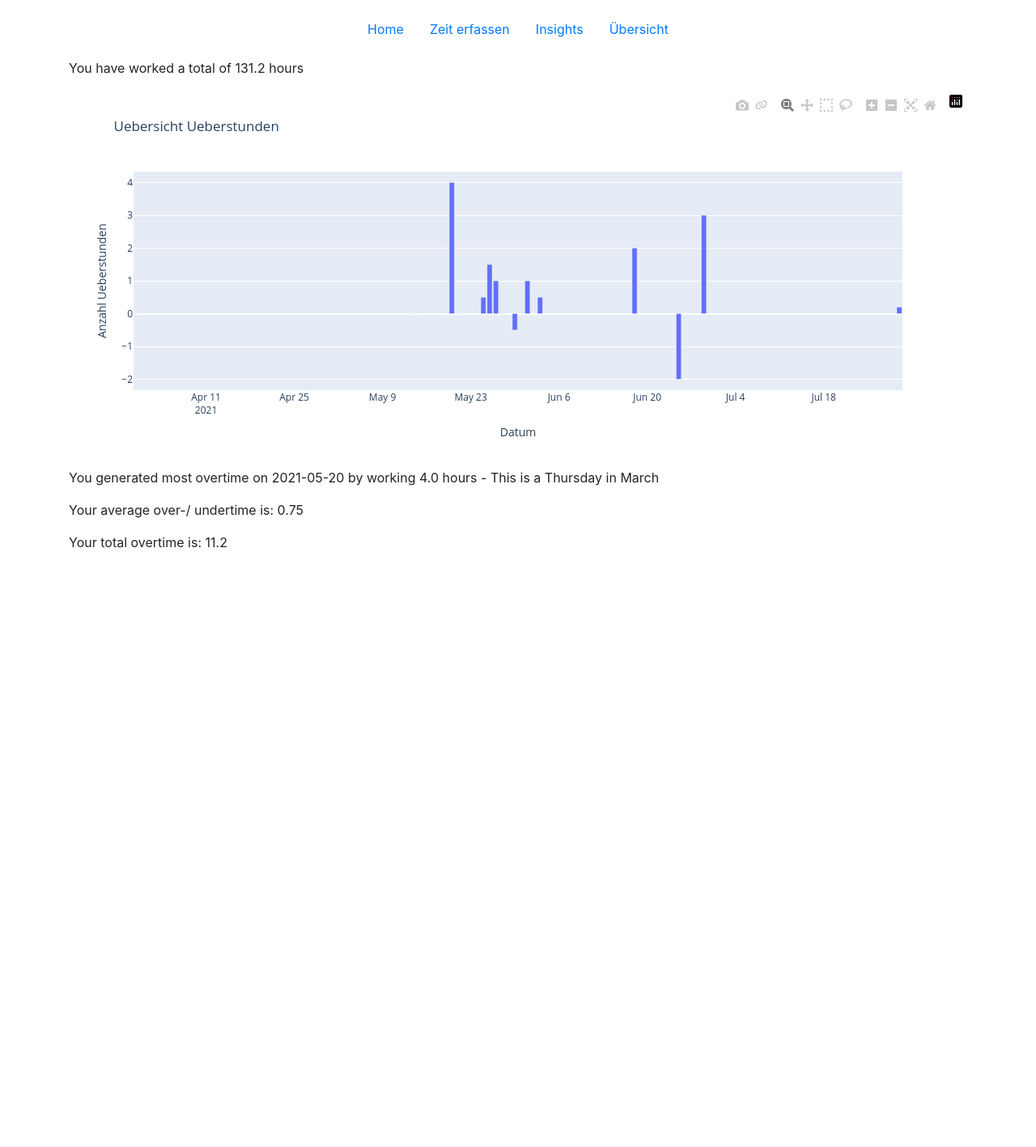
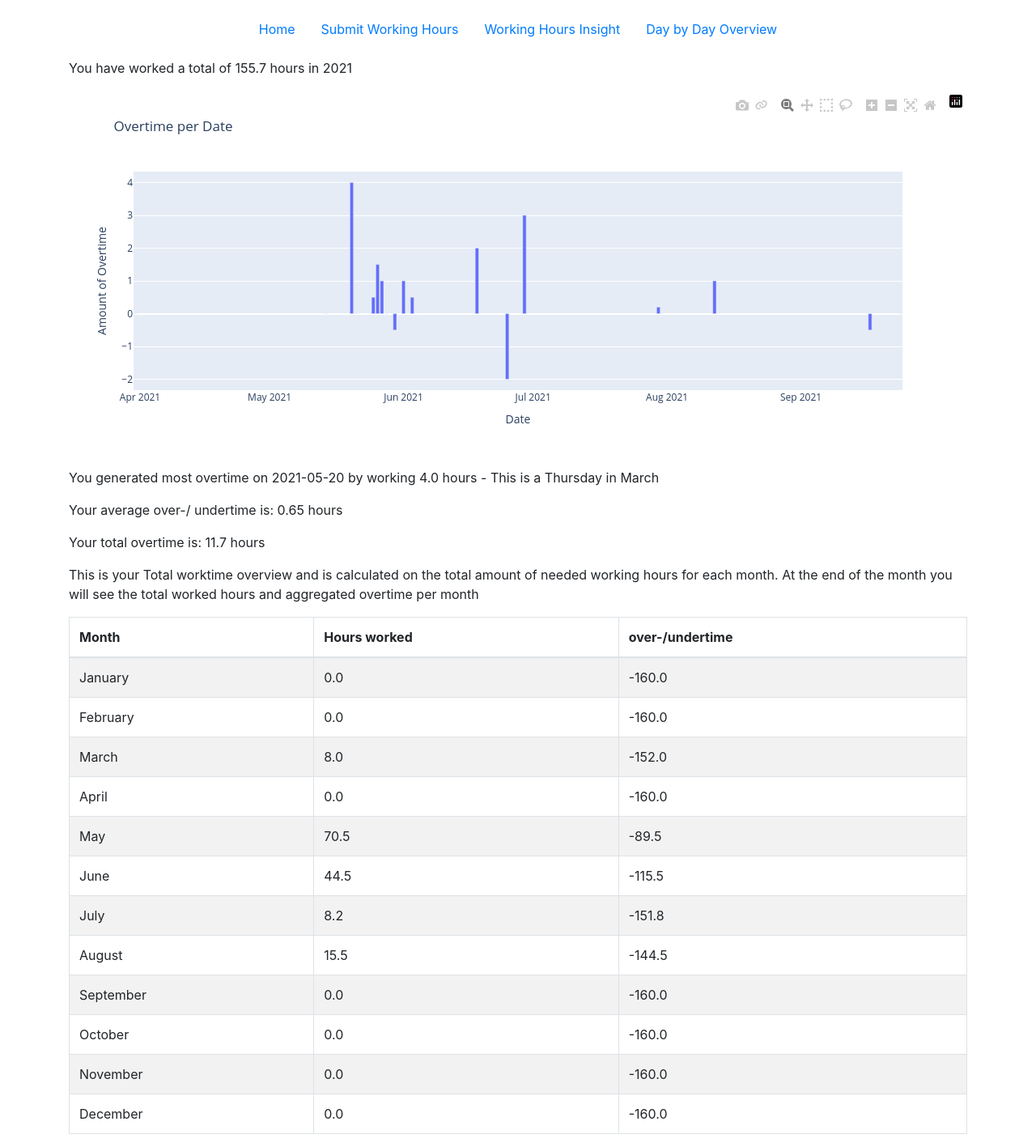
Before and after one commit to urb-ch/prog2, a Flask app: page /insights in a window 1280 px wide. Shown: the whole page at 81% size. Before the commit the page ends 677 px from the top, so only its background shows below. Run offline with Flask 2, Linux system fonts and the light colour scheme; some libraries are stand-ins or nearby versions.

Commit message:
Added monthly worked hours / under-/overtime in insights

```diff
--- a/Hours/arbeitsstunden.json
+++ b/Hours/arbeitsstunden.json
@@ -13,5 +13,8 @@
     "2021-06-01": 9.0,
     "2021-06-03": 8.5,
     "2021-05-30": 7.5,
-    "2021-07-30": 8.2
+    "2021-07-30": 8.2,
+    "2021-08-12": 9.0,
+    "2021-09-17": 7.5,
+    "2021-09-24": 8.0
 }
--- a/Hours/main.py
+++ b/Hours/main.py
@@ -17,12 +17,12 @@ class MyForm(FlaskForm):   # create class to define what MyForm is - MyForm is b
     submit = SubmitField("Submit")  # variable for submit
 
 
-@app.route("/", methods=["GET", "POST"])
+@app.route("/home", methods=["GET", "POST"])
 def index():
     return render_template("index.html")
 
 
-@app.route("/erfassen", methods=["GET", "POST"])
+@app.route("/submission", methods=["GET", "POST"])
 def erfassen():
     form_data = MyForm()  # instanzierung der klasse
     # confirmation_date = str(form_data.chosen_date.data)
@@ -34,12 +34,12 @@ def erfassen():
     return render_template("erfassen.html", form=form_data)
 
 
-@app.route("/uebersicht", methods=["GET", "POST"])
-def uebersicht():
+@app.route("/overview", methods=["GET", "POST"])
+def Day_by_Day():
     if request.method == "GET":
         datasave.ausgabe_total()
     daten = datasave.ausgabe_total()
-    return render_template("uebersicht.html", data=daten[0])  # returning data to call it via jinja later
+    return render_template("day_by_day.html", data=daten[0])  # returning data to call it via jinja later
 
 
 @app.route("/insights", methods=["GET", "POST"])
@@ -47,17 +47,19 @@ def insights():
     if request.method == "GET":
         datasave.ausgabe_overtime()
         datasave.ausgabe_total()
+    # plotly bar plot to visualize accumulated overtime
     working_hours_data = datasave.ausgabe_total()
     overtime_data = datasave.ausgabe_overtime()
+    monthly_data = datasave.monthly_aggregation()
     fig = px.bar(x=overtime_data[5].keys(), y=overtime_data[5].values(),
     labels = {
-                 "x" : "Datum",
-                 "y" : "Anzahl Ueberstunden",
+                 "x" : "Date",
+                 "y" : "Amount of Overtime",
              },
-             title = "Uebersicht Ueberstunden"
+             title = "Overtime per Date"
     )
     div = plot(fig, output_type="div")
-    return render_template("insights.html", overtimedata=overtime_data, viz_div=div, totaltime=working_hours_data)
+    return render_template("insights.html", overtimedata=overtime_data, viz_div=div, totaltime=working_hours_data, monthtime=monthly_data)
 
 
 if __name__ == "__main__":
--- a/Hours/templates/header.html
+++ b/Hours/templates/header.html
@@ -12,10 +12,10 @@
 <body>
 <header class="d-flex justify-content-center py-3">
       <ul class="nav nav-pills">
-        <li class="nav-item"><a href="http://127.0.0.1:5000/" class="nav-link" aria-current="page">Home</a></li>
-        <li class="nav-item"><a href="http://127.0.0.1:5000/erfassen" class="nav-link">Zeit erfassen</a></li>
-        <li class="nav-item"><a href="http://127.0.0.1:5000/insights" class="nav-link">Insights</a></li>
-        <li class="nav-item"><a href="http://127.0.0.1:5000/uebersicht" class="nav-link">Übersicht</a></li>
+        <li class="nav-item"><a href="http://127.0.0.1:5000/home" class="nav-link" aria-current="page">Home</a></li>
+        <li class="nav-item"><a href="http://127.0.0.1:5000/submission" class="nav-link">Submit Working Hours</a></li>
+        <li class="nav-item"><a href="http://127.0.0.1:5000/insights" class="nav-link">Working Hours Insight</a></li>
+        <li class="nav-item"><a href="http://127.0.0.1:5000/overview" class="nav-link">Day by Day Overview</a></li>
       </ul>
     </header>
 </body>
--- a/Hours/templates/insights.html
+++ b/Hours/templates/insights.html
@@ -11,23 +11,101 @@
 </head>
 <body>
 
-<div class="container"> <p>You have worked a total of {{ totaltime[1]|float }} hours</p> </div>
+<div class="container"> <p>You have worked a total of {{ monthtime[12]|float }} hours in 2021 </p> </div>
 
 <div class="container"> <p>{{ viz_div|safe }} </p> </div>
 
 <div class="container"> <p>You generated most overtime on {{ overtimedata[2] }} by working {{ overtimedata[1]|float }} hours - This is a {{ overtimedata[4] }} </p> </div>
 <!-- <div class="container"> <p>The month you generated most overtime was:  </p> </div> -->
 
-<div class="container"> <p>Your average over-/ undertime is: {{ overtimedata[3]|float }} </p>
+<div class="container"> <p>Your average over-/ undertime is: {{ overtimedata[3]|float }} hours </p>
     {% if overtimedata[3] > 1.5|float %}
-    <p>Hi there, it seems like you are making too much overtime on average. Be mindful of your work-life-balance! Make sure you contact your Manager to readjust your projects.
+    <p>Hi there, it seems like you are making too much overtime on average. Be mindful of your work-life-balance! Make sure you contact your Manager to readjust your projects and not exceed 8 hours of work per day.
     If you want to learn more about our company policy on how to improve your work-life-balance please visit <a href="https://www.businessnewsdaily.com/5244-improve-work-life-balance-today.html" target="_blank"> Work-Life-Balance-Tips</a> </p>
 {% endif %} </div>
 
-<div class="container"> <p>Your total overtime is: {{ overtimedata[0]|float }}  </p>
+<div class="container"> <p>Your total overtime is: {{ overtimedata[0]|float }} hours </p>
     {% if overtimedata[0] > 40|float %}
     <p>Dear user. You have generate more than 40 working hours in overtime. Please contact HR to create a compensation plan</p> <a href="mailto:raphael@urbanetz.ch" target="_blank" class="btn btn-primary">Email Us</a>
 {% endif %} </div>
 
+<div class="container"> <p>This is your Total worktime overview and is calculated on the total amount of needed working
+hours for each month. At the end of the month you will see the total worked hours and aggregated overtime per month</p>
+</div>
+
+<div class="container">
+    <table class="table table-bordered table-striped">
+      <thead>
+        <tr>
+            <th scope="col">Month</th>
+            <th scope="col">Hours worked</th>
+            <th scope="col">over-/undertime</th>
+        </tr>
+      </thead>
+      <tbody id="myTable">
+        <tr>
+            <td>January</td>
+            <td>{{ monthtime[0]|float }}</td>
+            <td>{{ (monthtime[0] - 160)|float }}</td>
+        </tr>
+      <tr>
+            <td>February</td>
+            <td>{{ monthtime[1]|float }}</td>
+            <td>{{ (monthtime[1] - 160)|float }}</td>
+        </tr>
+      <tr>
+            <td>March</td>
+            <td>{{ monthtime[2]|float }}</td>
+            <td>{{ (monthtime[2] - 160)|float }}</td>
+        </tr>
+      <tr>
+            <td>April</td>
+            <td>{{ monthtime[3]|float }}</td>
+            <td>{{ (monthtime[3] - 160)|float }}</td>
+        </tr>
+      <tr>
+            <td>May</td>
+            <td>{{ monthtime[4]|float }}</td>
+            <td>{{ (monthtime[4] - 160)|float }}</td>
+        </tr>
+      <tr>
+            <td>June</td>
+            <td>{{ monthtime[5]|float }}</td>
+            <td>{{ (monthtime[5] - 160)|float }}</td>
+        </tr>
+      <tr>
+            <td>July</td>
+            <td>{{ monthtime[6]|float }}</td>
+            <td>{{ (monthtime[6] - 160)|float }}</td>
+        </tr>
+      <tr>
+            <td>August</td>
+            <td>{{ monthtime[7]|float }}</td>
+            <td>{{ (monthtime[7] - 160)|float }}</td>
+        </tr>
+      <tr>
+            <td>September</td>
+            <td>{{ monthtime[8]|float }}</td>
+            <td>{{ (monthtime[8] - 160)|float }}</td>
+        </tr>
+      <tr>
+            <td>October</td>
+            <td>{{ monthtime[9]|float }}</td>
+            <td>{{ (monthtime[9] - 160)|float }}</td>
+        </tr>
+      <tr>
+            <td>November</td>
+            <td>{{ monthtime[10]|float }}</td>
+            <td>{{ (monthtime[10] - 160)|float }}</td>
+        </tr>
+      <tr>
+            <td>December</td>
+            <td>{{ monthtime[11]|float }}</td>
+            <td>{{ (monthtime[11] - 160)|float }}</td>
+        </tr>
+      </tbody>
+    </table>
+</div>
+
 </body>
 </html>
--- a/Hours/ueberstunden.json
+++ b/Hours/ueberstunden.json
@@ -13,5 +13,8 @@
     "2021-06-01": 1.0,
     "2021-06-03": 0.5,
     "2021-05-30": -0.5,
-    "2021-07-30": 0.2
+    "2021-07-30": 0.2,
+    "2021-08-12": 1.0,
+    "2021-09-17": -0.5,
+    "2021-09-24": 0.0
 }
```
Also changed, not shown: Hours/datasave.py (+90 -13 lines), Hours/templates/day_by_day.html (renamed from Hours/templates/uebersicht.html).
